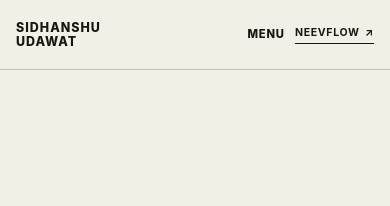
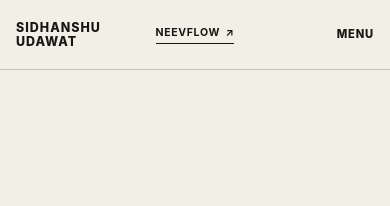
Before and after one commit to SidhanshuUdawat/SidhanshuUdawat.github.io, an Astro site: page / in a window 390 px wide. Shown: the top 206 px of the page. Built offline with nearby package versions, Linux system fonts and the light colour scheme; Astro itself is replaced by a stand-in of ours.

Commit message:
Center NeevFlow in mobile header

```diff
--- a/src/styles/global.css
+++ b/src/styles/global.css
@@ -1187,7 +1187,7 @@ h3 {
 
 @media (max-width: 1000px) {
   .site-header {
-    grid-template-columns: minmax(120px, 1fr) auto auto;
+    grid-template-columns: minmax(0, 1fr) auto minmax(0, 1fr);
     column-gap: clamp(1rem, 3vw, 2rem);
   }
 
@@ -1198,7 +1198,15 @@ h3 {
   .mobile-menu {
     position: relative;
     display: block;
+    grid-column: 3;
+    grid-row: 1;
     justify-self: end;
+  }
+
+  .header-cta {
+    grid-column: 2;
+    grid-row: 1;
+    justify-self: center;
   }
 
   .mobile-menu summary {
@@ -1496,7 +1504,7 @@ h3 {
 
 @media (max-width: 520px) {
   .site-header {
-    grid-template-columns: minmax(94px, 1fr) auto auto;
+    grid-template-columns: minmax(0, 1fr) auto minmax(0, 1fr);
     column-gap: 0.65rem;
   }
 
```
